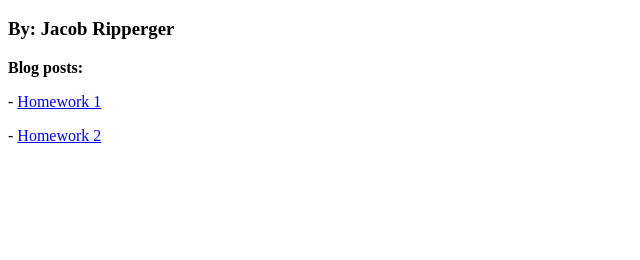
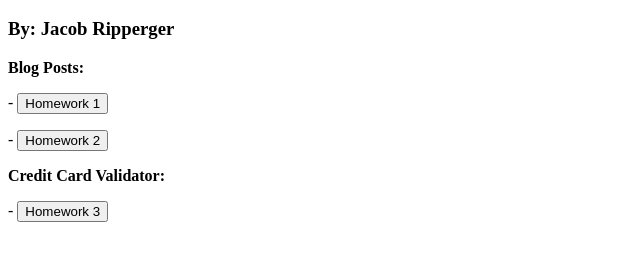
Before and after one commit to jripperger/jripperger.github.io, a plain HTML site: page index.html in a window 1280 px wide. Shown: the part 48-308 px from the top of the page, without its empty margins (0-640 px from the left). Drawn offline with Linux system fonts and the light colour scheme.

Commit message:
index Update

```diff
--- a/index.html
+++ b/index.html
@@ -1,6 +1,9 @@
 <h1>Jacob's Website</h1>
 <h3>By: Jacob Ripperger</h3>
 
-<p><b>Blog posts:</b></p>
-<p>- <a href = "blogPostOne.html">Homework 1</a></p>
-<p>- <a href = "blogPostTwo.html">Homework 2</a></p>
+<p><b>Blog Posts:</b></p>
+<p>- <button onclick = "blogPostOne.html">Homework 1</button></p>
+<p>- <button onclick = "blogPostTwo.html">Homework 2</button></p>
+
+<p><b>Credit Card Validator:</b></p>
+<p>- <button onclick = "creditCardValidator.html">Homework 3</button></p>
```
